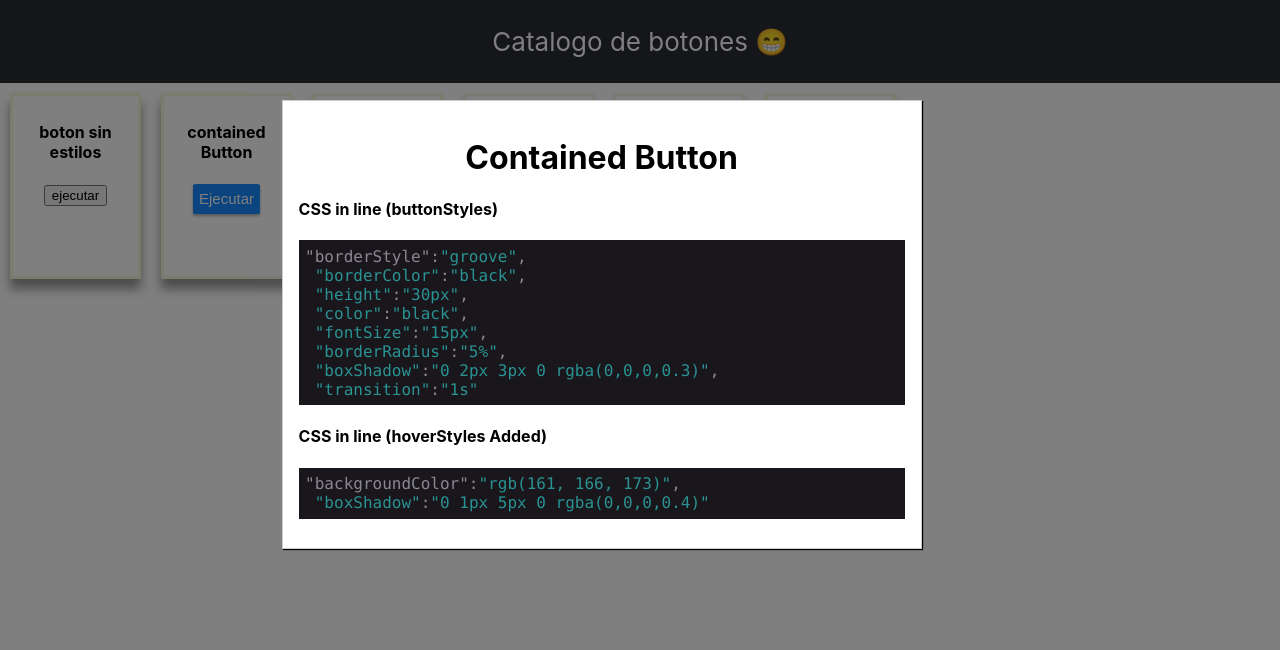
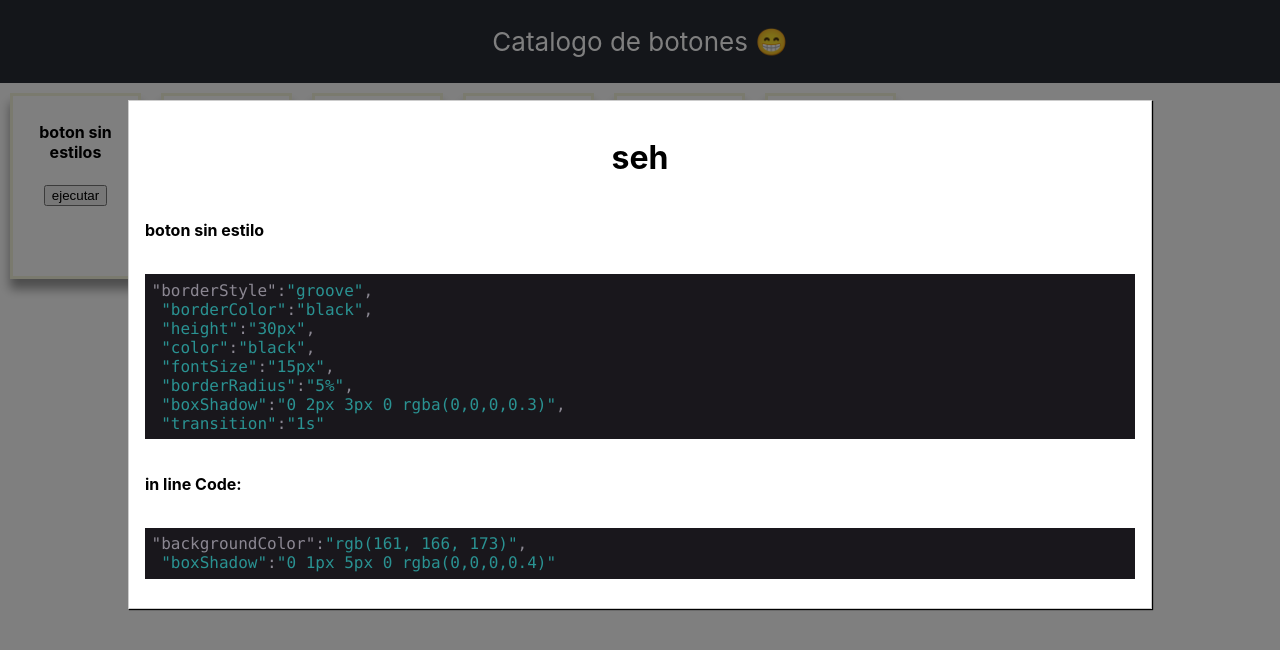
Before and after one commit to DanielCeron-dc/Catalogo-de-botones, a React (Create React App) app: page / in a window 1280 px wide. Both pictures are taken after a click on the button "ejecutar". Shown: the top 650 px of the page. Built offline with nearby package versions, Linux system fonts and the light colour scheme.

Commit message:
new codeSection

```diff
--- a/src/components/CardsWithButton.tsx
+++ b/src/components/CardsWithButton.tsx
@@ -1,10 +1,11 @@
 import React, {  useContext, ReactFragment, ReactNode} from "react";
 import TreeDButton from "./Buttons/3dButton/3dButton";
 
+import {ICodeSection} from "./codeSection";
 import {MainContext} from "./HOC/MainProvider";
 
 import Card from "./Card";
-import Button from "./Button";
+import Button from "./UI/Button";
 import buttonStyles from "../tools/buttonStyles";
 import hoverStyles from "../tools/hoverStyles";
 
@@ -13,12 +14,12 @@ const Buttons: React.FC = () => {
 
   const {dispatch} = useContext(MainContext);
 
-  const onCLickHandler = (value: number, name:string, complex ?: boolean) => {
+  const onCLickHandler = (codeSelected: ICodeSection[], title : string) => {
     dispatch(
       {
-        type:complex ?  "selectButtonComplex" : "selectButton",
-        name,
-        value
+        type:"selectButton",
+        codeSelected: codeSelected,
+        title
       }
     );
   }
@@ -28,7 +29,7 @@ const Buttons: React.FC = () => {
       <Button
         style={buttonStyles[index]}
         onHover={hoverStyles[index]}
-        onClick={() => onCLickHandler(index, name)}
+        onClick={() => onCLickHandler([{complex: false, index, description: name}] ,"si")}
       >
         {child ? child : "Ejecutar"}
       </Button>
@@ -40,14 +41,14 @@ const Buttons: React.FC = () => {
   return (
     <div style={{ display: "flex", flexWrap: "wrap" }}>
       <Card texto={"boton sin estilos"}>
-        <Button onClick={() => onCLickHandler(1, "Contained Button")}>ejecutar</Button>
+        <Button onClick={() => onCLickHandler([{complex: false, description: "boton sin estilo", index: 1}], "seh")}>ejecutar</Button>
       </Card>
       {CardWithButton(0, "contained Button")}
       {CardWithButton(1, "TextButton")}
       {CardWithButton(2, "StadiumButton")}
       {CardWithButton(3, "3D simple", <h1 style ={{marginBlock: 2}}>E</h1>)}
       <Card texto = "3D 2.0">
-        <TreeDButton onClick = {() => onCLickHandler(0, "3D 2.0",true)}>
+        <TreeDButton onClick = {() => onCLickHandler([{complex: true, description: "3d Button", index: 0},{complex: true, description: "3d Button", index: 0}], "seh")}>
           <h1>E</h1>
         </TreeDButton>
       </Card>
--- a/src/components/HOC/MainProvider.tsx
+++ b/src/components/HOC/MainProvider.tsx
@@ -1,29 +1,27 @@
 import React, { createContext , useReducer} from "react";
+import {ICodeSection} from "../codeSection";
 
 type State  = {
-    complex: boolean,
-    selectedButton: number,
-    ButtonName: string,
-    backDropState: boolean
+    codeSelected : ICodeSection[];
+    backDropState: boolean;
+    title:string;
 };
+
 type Action = {
-    type: "selectButton", name: string, value: number,
+    type: "selectButton",  codeSelected : ICodeSection[], title: string
 } | {
-    type: "selectButtonComplex", name: string, value: number,
-}|{ type: "DESACTIVE_BACKDROP"};
-
+    type: "DESACTIVE_BACKDROP"
+};
 
 type MainContextType = {
     MainState: State,
     dispatch: React.Dispatch<Action>,
 };
 
-
 const InitialState:State= {
-    selectedButton: 0,
-    ButtonName: "Prueba",
+    codeSelected:[{complex: false, description: "", index: 1}],
     backDropState: false,
-    complex: false,
+    title :""
 };
 
 export const MainContext = createContext<MainContextType>({MainState: InitialState, dispatch: () => null});
@@ -31,9 +29,7 @@ export const MainContext = createContext<MainContextType>({MainState: InitialSta
 const Reducer = (state:State, action:Action):State => {
     switch (action.type) {
         case "selectButton":
-            return { selectedButton:action.value, ButtonName: action.name, backDropState: true, complex: false};
-        case "selectButtonComplex":
-            return {selectedButton:action.value, ButtonName: action.name, backDropState: true, complex: true}
+            return { title: action.title, codeSelected: action.codeSelected, backDropState: true, };
         case "DESACTIVE_BACKDROP":
             return {...state, backDropState: false};
         case undefined:
--- a/src/components/UI/Modal.tsx
+++ b/src/components/UI/Modal.tsx
@@ -10,9 +10,9 @@ const Modal:React.FC = (props) => {
         position: "fixed",
         zIndex: 1500,
         backgroundColor: "white",
-        width: windowsWidth< 600 ? "100%" : "50%",
-
-		left: windowsWidth< 600 ? "0" : "22%",
+        maxWidth: windowsWidth< 600 ? "100%" : "80%",
+        right:  windowsWidth< 600 ? "0" :"10%",
+        left:  windowsWidth< 600 ? "0" : "10%",
         border: "1px solid #ccc",
         boxShadow: "1px 1px 1px black",
         padding: "16px",
--- a/src/components/codeSection.tsx
+++ b/src/components/codeSection.tsx
@@ -1,4 +1,4 @@
-import React, {  useContext} from "react";
+import React, {  CSSProperties, useContext} from "react";
 import SyntaxHighlighter from 'react-syntax-highlighter';
 import { atelierCaveDark } from 'react-syntax-highlighter/dist/esm/styles/hljs';
 import {MainContext} from "./HOC/MainProvider";
@@ -8,39 +8,62 @@ import {complexStyles} from "../tools/ComplexStyles";
 
 
 
+
+export interface ICodeSection {
+  complex: boolean;
+  index: number;
+  description: string;
+}
+
+function ConvertToString(code:React.CSSProperties):string{
+  return JSON.stringify(code).replace(/,"/g, ',\n "').replace("{" ,'').replace('}' ,'');
+}
+
+
 const CodeSection: React.FC = () => {
 
   const {MainState} =useContext(MainContext);
 
-    return MainState.complex ? <React.Fragment>
-                <div style = {{textAlign: "center"}}>
-                  <h1>{MainState.ButtonName}</h1>
-                </div>
+  const customStyle:CSSProperties = {
+    display:"grid",
+     width: MainState.codeSelected.length > 1 ?  "50%" : "100%",
+  }
 
-                <h4>Code: </h4>
-                    <SyntaxHighlighter  language="css" style = {atelierCaveDark}  customStyle = {{height: "400px"}}showLineNumbers>
-                      {complexStyles[MainState.selectedButton]}
-                    </SyntaxHighlighter>
-                </React.Fragment>
 
-                :
+    return  <React.Fragment>
+         <div style = {{textAlign: "center"}}>
+        <h1>{MainState.title}</h1>
+      </div>
 
-                <React.Fragment>
-                <div style = {{textAlign: "center"}}>
-                  <h1>{MainState.ButtonName}</h1>
-                </div>
+      <div style={{width:"100%", display: "flex", flexWrap: "wrap" }}>
 
-                <h4>CSS in line (buttonStyles)</h4>
-                <SyntaxHighlighter  language="css" style = {atelierCaveDark}>
-                  {JSON.stringify(ButtonStyle[MainState.selectedButton]).replace(/,"/g, ',\n "').replace("{" ,'').replace('}' ,'')}
-                </SyntaxHighlighter>
+      {MainState.codeSelected.map((code) => <div style = {customStyle} >
 
-                <h4>CSS in line (hoverStyles Added)</h4>
-                <SyntaxHighlighter  language="css" style = {atelierCaveDark}>
-                 {JSON.stringify(HoverStyles[MainState.selectedButton]).replace(/,"/g, ',\n "').replace("{" ,'').replace('}' ,'')}
-                </SyntaxHighlighter>
+      <h4>{code.description}</h4>
+      <SyntaxHighlighter  language="css" style = {atelierCaveDark}  customStyle = {{maxHeight: "400px"}} >
+        {code.complex ? complexStyles[code.index] : ConvertToString(ButtonStyle[code.index])}
+      </SyntaxHighlighter>
+      {/* ---------------------------- optional -------------------------------------------------------------------- */}
+      {!code.complex &&<React.Fragment>
+
+        <h4>in line Code: </h4>
+        <SyntaxHighlighter  language="css" style = {atelierCaveDark}  customStyle = {{maxHeight: "400px"}} >
+          {code.complex ? complexStyles[code.index] : ConvertToString(HoverStyles[code.index])}
+        </SyntaxHighlighter>
+
+
+      </React.Fragment>
+
+      }
+
+    </div>)}
+    </div>
+
 
     </React.Fragment>
+
+
+
 }
 
 export default CodeSection;
```
Also changed, not shown: src/components/UI/Button.tsx (renamed from src/components/Button.tsx), src/tools/ComplexStyles.tsx (indentation only), 1 other file (tests, documents, lock files or other folders).
